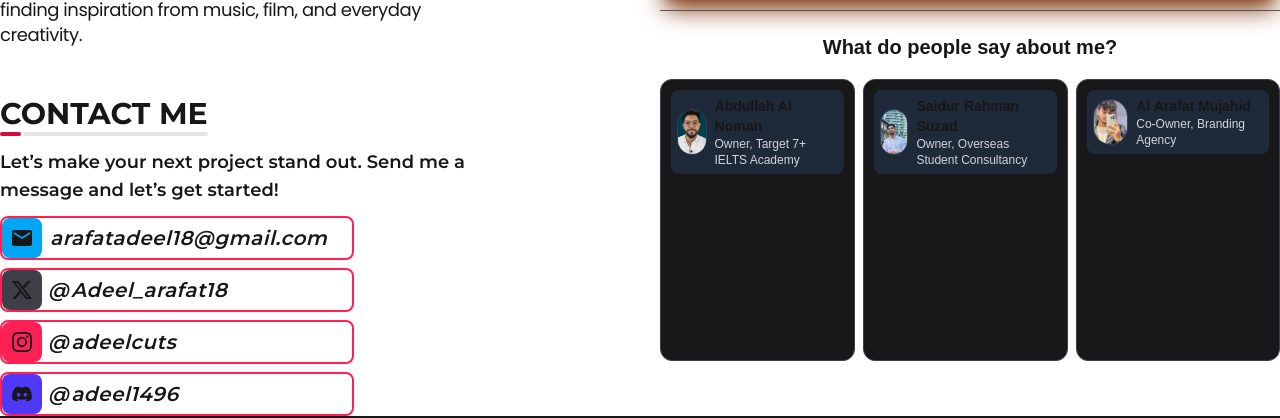
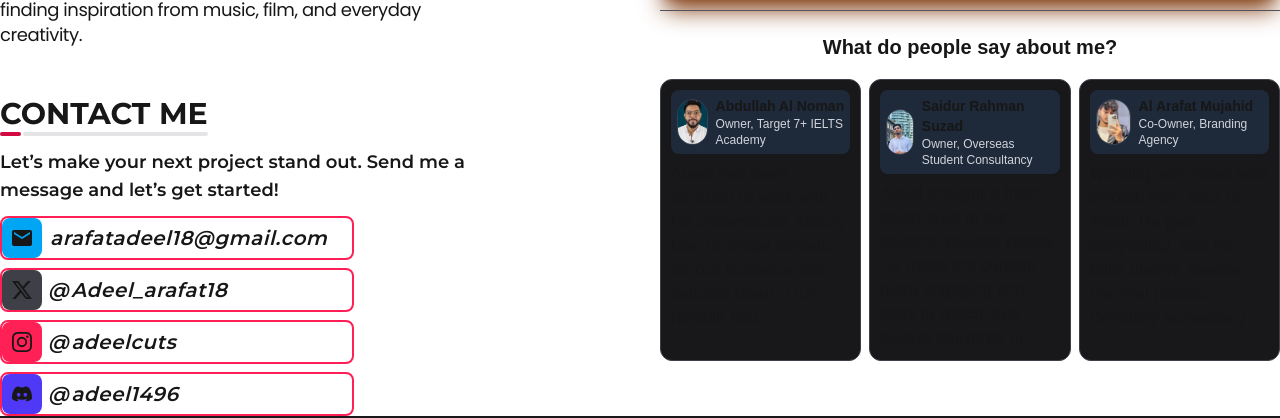
Before and after one commit to abeer-ahaad/adeel-portfolio, a Next.js app: page / in a window 1280 px wide. Shown: the part 490-908 px from the top of the page. Built offline with nearby package versions, Linux system fonts and the light colour scheme.

Commit message:
some refactoring in testimonials component

```diff
--- a/components/Testimonials.tsx
+++ b/components/Testimonials.tsx
@@ -12,7 +12,8 @@ export default function Testimonials() {
       <h1 className="text-xl font-semibold mb-1.5 lg:mb-3 rounded-lg px-3 py-1.5 text-center">
         {TESTI_HEADING}
       </h1>
-      <div className="flex flex-col lg:flex-row gap-4 lg:gap-2">
+      {/* className="" */}
+      <div className="flex flex-col gap-4 lg:gap-2 lg:grid lg:grid-cols-[1fr_1fr_1fr]">
         {[TESTIMONIAL1, TESTIMONIAL2, TESTIMONIAL3].map((t, idx) => (
           <div
             key={idx}
--- a/constants/testimonials.ts
+++ b/constants/testimonials.ts
@@ -4,7 +4,7 @@ export const TESTIMONIAL1 = {
   prof: "Owner",
   company: "Target 7+ IELTS Academy",
   testimonial:
-    "Adeel has been amazing to work with. He understands exactly how to shape content for our audience and delivers clean, polished edits every time. Truly reliable and professional.",
+    "Adeel has been amazing to work with. He understands exactly how to shape content for our audience and delivers clean. Truly reliable and professional.",
   image: "/noman.png",
 }
 export const TESTIMONIAL2 = {
@@ -12,7 +12,7 @@ export const TESTIMONIAL2 = {
   prof: "Owner",
   company: "Overseas Student Consultancy",
   testimonial:
-    "Adeel brought a fresh, clean style to our student-focused videos. He made the content more engaging and easy to watch, and always delivered on time. Great experience working with him.",
+    "Adeel brought a fresh, clean style to our student-focused videos. He made the content more engaging and easy to watch, and always delivered on time.",
   image: "/suzad.jpeg",
 }
 export const TESTIMONIAL3 = {
@@ -20,6 +20,6 @@ export const TESTIMONIAL3 = {
   prof: "Co-Owner",
   company: "Branding Agency",
   testimonial:
-    "Working with Adeel was smooth from start to finish. He gets branding, he gets storytelling, and his edits always elevate the final product. Definitely someone you can trust with your visuals.",
+    "Working with Adeel was smooth from start to finish. He gets storytelling, and his edits always elevate the final product. Definitely someone you can trust with your visuals.",
   image: "/mujahid.jpeg",
 }
```
